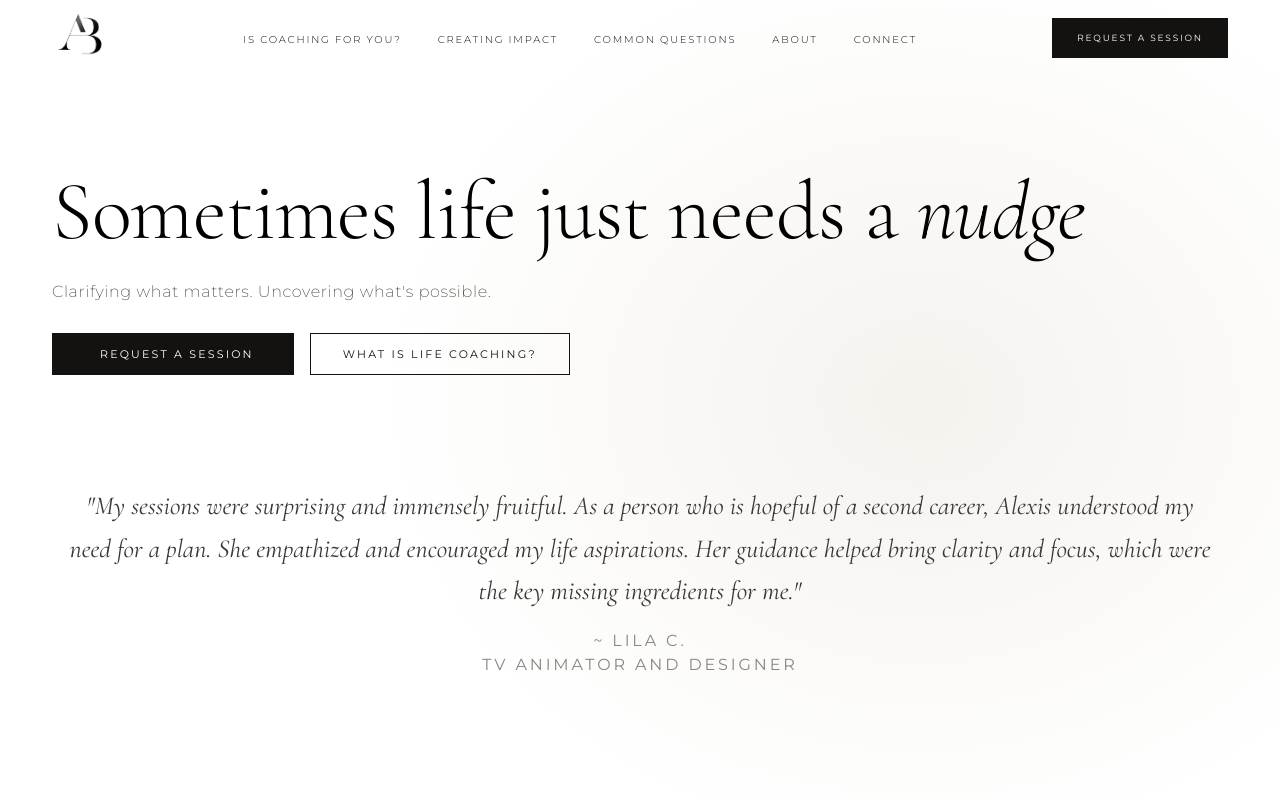
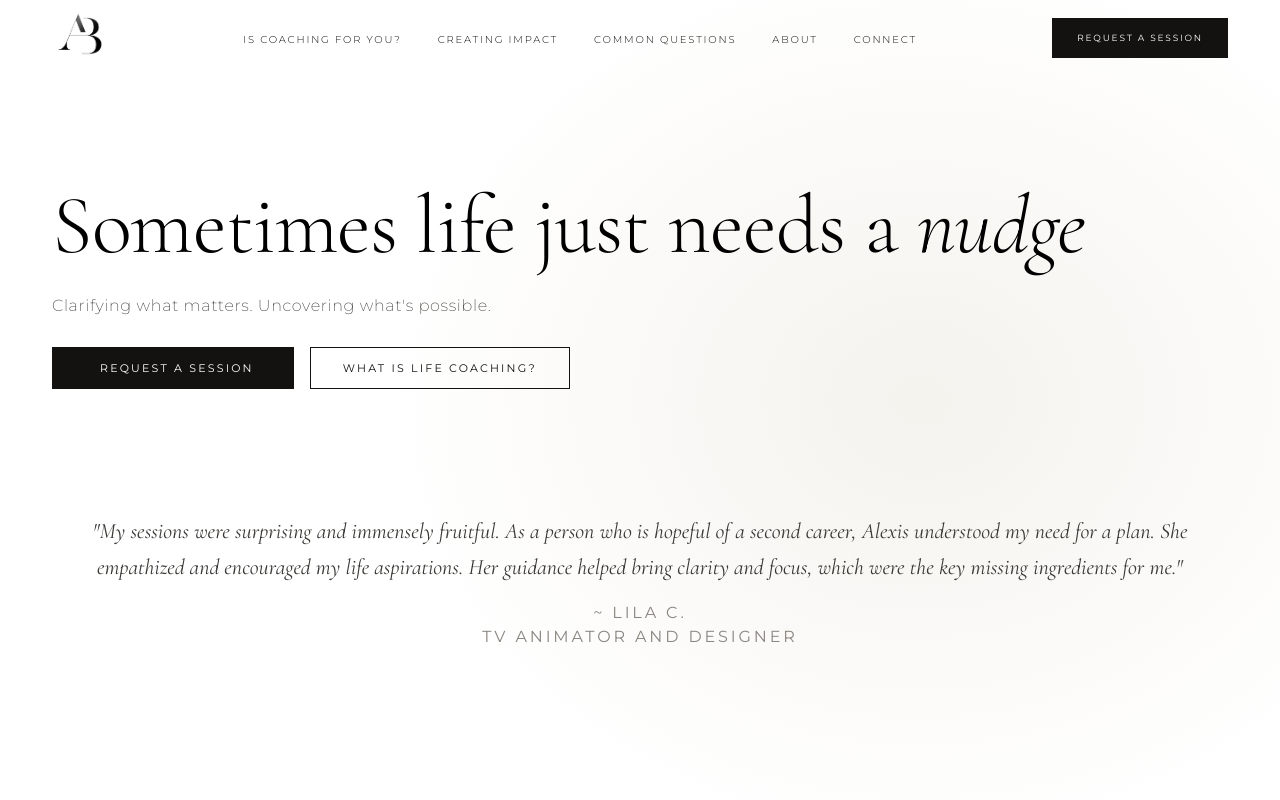
Before and after one commit to youcodebro/ab-lifecoaching, a React (Create React App) app: page / in a window 1280 px wide. Shown: the top 800 px of the page. Built offline with nearby package versions, Linux system fonts and the light colour scheme; the HTML template or start-up script is replaced by a standard one.

Commit message:
Worked on Animation Ticket

```diff
--- a/src/components/Hero.jsx
+++ b/src/components/Hero.jsx
@@ -107,7 +107,7 @@ export default function Hero() {
 
         <div className="hero-anim animate-fade-up-5 hidde md:block text-center p-4 w-full z-10
                         ">
-          <p className="font-serif text-[22px] md:text-[26px] italic leading-[1.65] text-ink2">
+          <p className="font-serif text-[22px] md:text-[22px] italic leading-[1.65] text-ink2">
             "My sessions were surprising and immensely fruitful.
             As a person who is hopeful of a second career, Alexis understood my need for a plan.
             She empathized and encouraged my life aspirations. Her guidance helped bring clarity and focus, which were the key missing ingredients for me."
```
